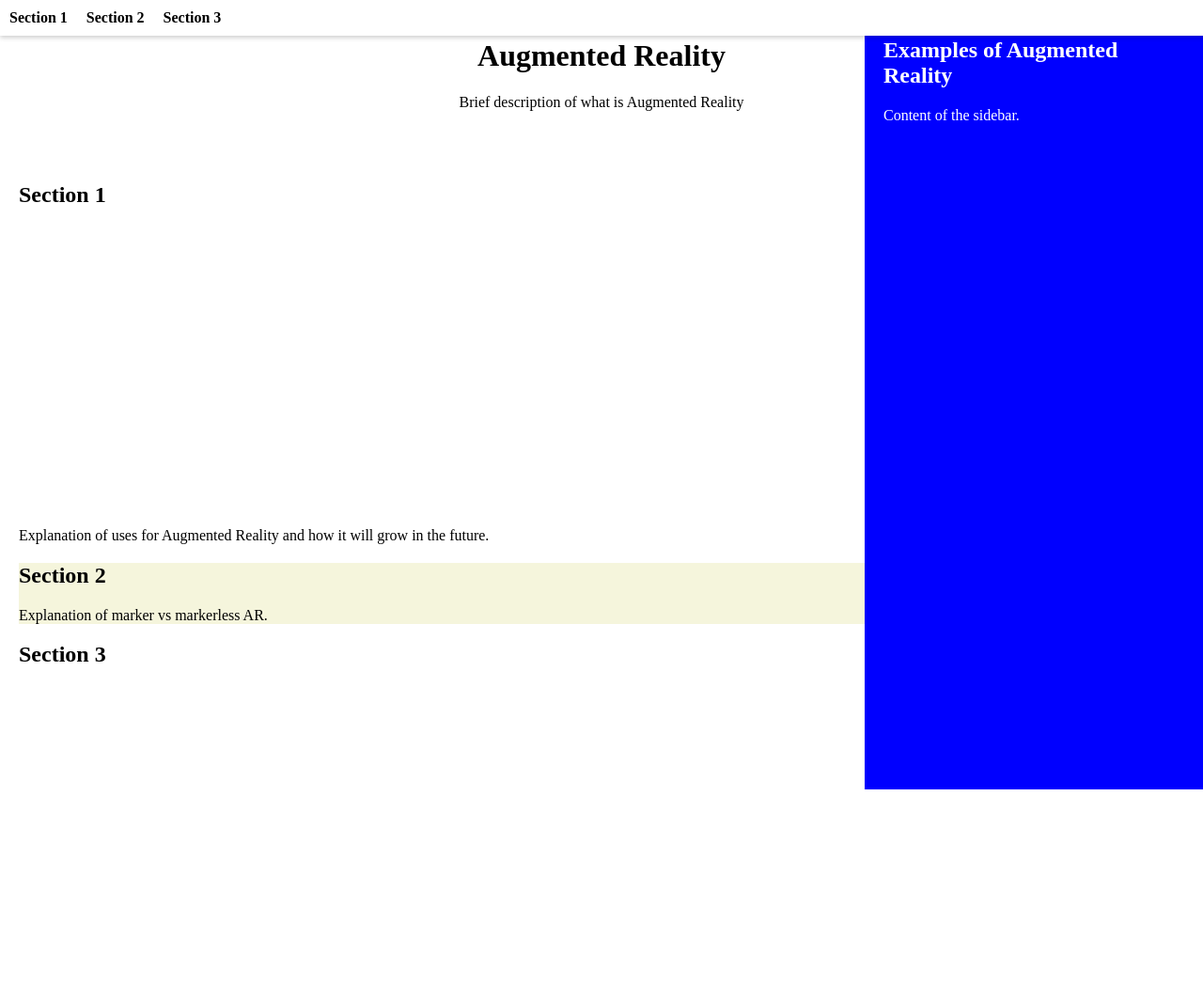
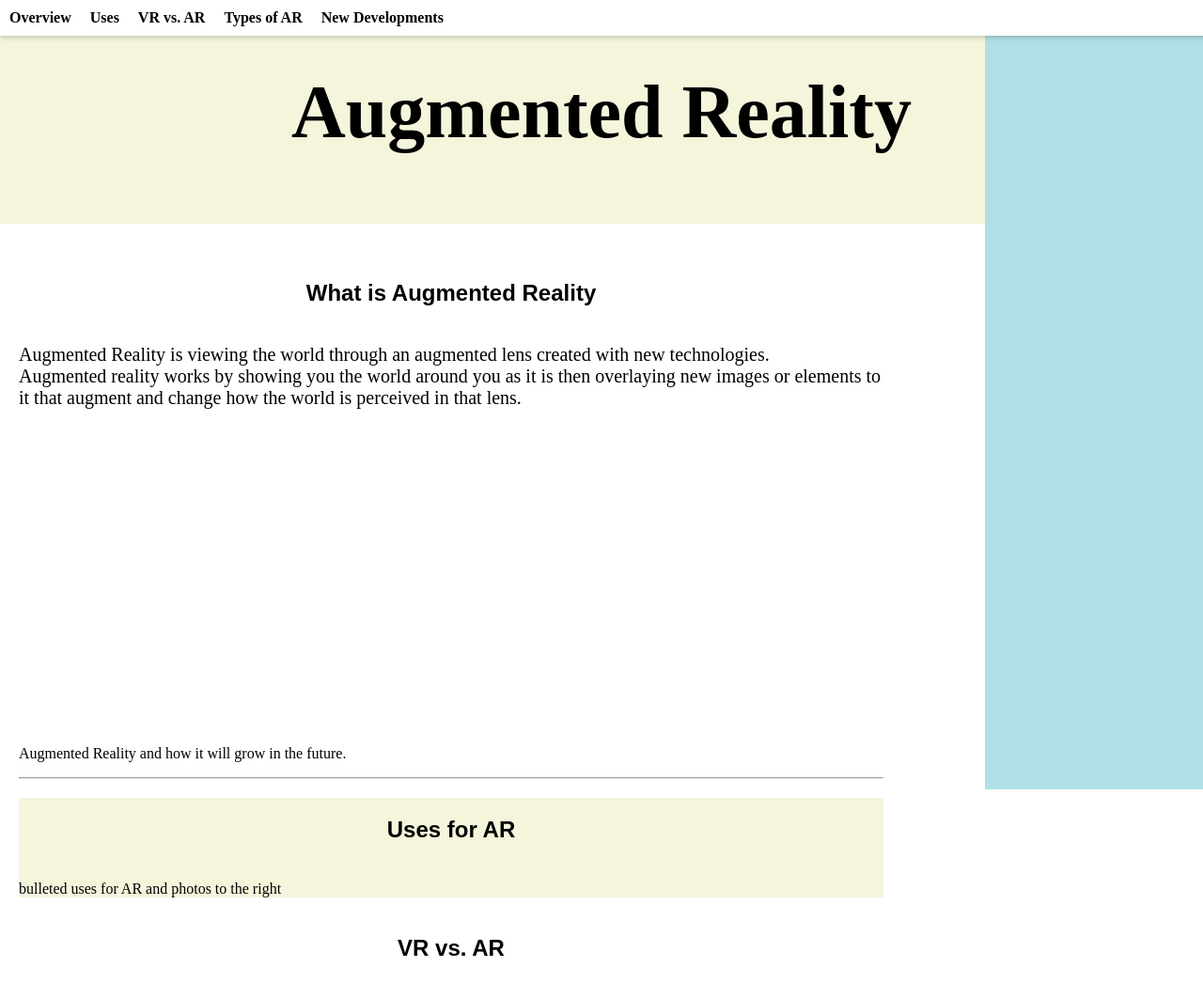
Before and after one commit to lightningslo/My-github-Website, a plain HTML site: page index.html in a window 1280 px wide. Shown: the top 1046 px of the page at 94% size. Before the commit the page ends 800 px from the top, so only its background shows below. Drawn offline with Linux system fonts and the light colour scheme.

Commit message:
Pictures and github desktop trial

```diff
--- a/index.html
+++ b/index.html
@@ -7,36 +7,54 @@
 <body>
 	<header>
 		<h1>Augmented Reality</h1>
-		<p>Brief description of what is Augmented Reality</p>
+		<p></p>
 	</header>
 	<main>
 		<div class="sidebar">
-			<h2>Examples of Augmented Reality</h2>
-			<p>Content of the sidebar.</p>
+			<h2></h2>
+			<p><!--probably a photo or sumthin--></p>
 		</div>
 		<div class="content">
 			<section class="section1">
-				<h2>Section 1</h2>
+				<h2 class = "subheader">What is Augmented Reality</h2>
+				<p class = "information">Augmented Reality is viewing the world through an augmented lens created with new technologies. <br>
+					Augmented reality works by showing you the world around you as it is then overlaying new images or elements to it that augment and change how the world is perceived in that lens.
+				</p>
+				<img><!--throw image of pokemon go here or sumthinAHAHAHHAH-->
 				<svg class="diagram">
 					<!-- SVG code for animated diagrams -->
 				</svg>
-				<p>Explanation of uses for Augmented Reality and how it will grow in the future.</p>
+				<p>Augmented Reality and how it will grow in the future.</p>
+				<hr>
 			</section>
 			<section class="section2">
-				<h2>Section 2</h2>
-				<p>Explanation of marker vs markerless AR.</p>
+				<h2 class = "subheader">Uses for AR</h2>
+				<p>bulleted uses for AR and photos to the right</p>
 			</section>
 			<section class="section3">
-				<h2>Section 3</h2>
-				<!-- News section with links to AR tech news articles -->
+				<h2 class = "subheader">VR vs. AR</h2>
+				<p style = text-align:right>
+					<img src="Smartphone_AR.png" alt = "you'll never know what it looks like mawahahahhahah." width = "500" style = "display:inline-block;">
+				</p>
+
+			</section>
+			<section class="section4">
+				<h2 class = "subheader">Types of AR</h2>
+
+			</section>
+			<section class="section5">
+				<h2 class = "subheader">New Developments</h2>
+
 			</section>
 		</div>
 	</main>
 	<nav>
 		<ul>
-			<li><a href="#section1">Section 1</a></li>
-			<li><a href="#section2">Section 2</a></li>
-			<li><a href="#section3">Section 3</a></li>
+			<li><a href="#section1">Overview</a></li>
+			<li><a href="#section2">Uses</a></li>
+			<li><a href="#section3">VR vs. AR</a></li>
+			<li><a href="#section4">Types of AR</a></li>
+			<li><a href="#section5">New Developments</a></li>
 		</ul>
 	</nav>
 </body>
--- a/style.css
+++ b/style.css
@@ -1,37 +1,61 @@
 body {
 	margin: 0;
 	padding: 0;
-	background-color: #fff;
+	background-color: white;
 }
 
 header {
-	background-color: #fff;
+	background-color: beige;
 	padding: 20px;
 	text-align: center;
+	font-size: 40px;
 }
 
 .sidebar {
 	position: fixed;
 	top: 0;
 	right: 0;
-	width: 25%;
+	width: 15%;
 	height: 100%;
-	background-color: blue;
-	color: #fff;
+	background-color: powderblue;
+	color: white;
 	padding: 20px;
 }
-
+.images {
+	text-align: right;
+}
 .content {
 	margin-right: 25%;
 	padding: 20px;
 }
+.subheader {
+	font-size: 50;
+	font-family: Arial, Helvetica, sans-serif;
+	text-align: center;
+	padding: 20px;
+}
+.information {
+	font-size: 20px;
+	font-family: 'Times New Roman', Times, serif;
+	text-align: left;
+}
+.section1 {
+	background-color: white;
 
-.section1 {
-	background-color: #fff;
 }
 
 .section2 {
 	background-color: beige;
+}
+.section3 {
+	background-color: white;
+}
+
+.section4 {
+	background-color: beige;
+}
+.section5 {
+	background-color: white;
 }
 
 .diagram {
```
Also changed, not shown: Smartphone_AR.png (added), torchic.jpg (added).
